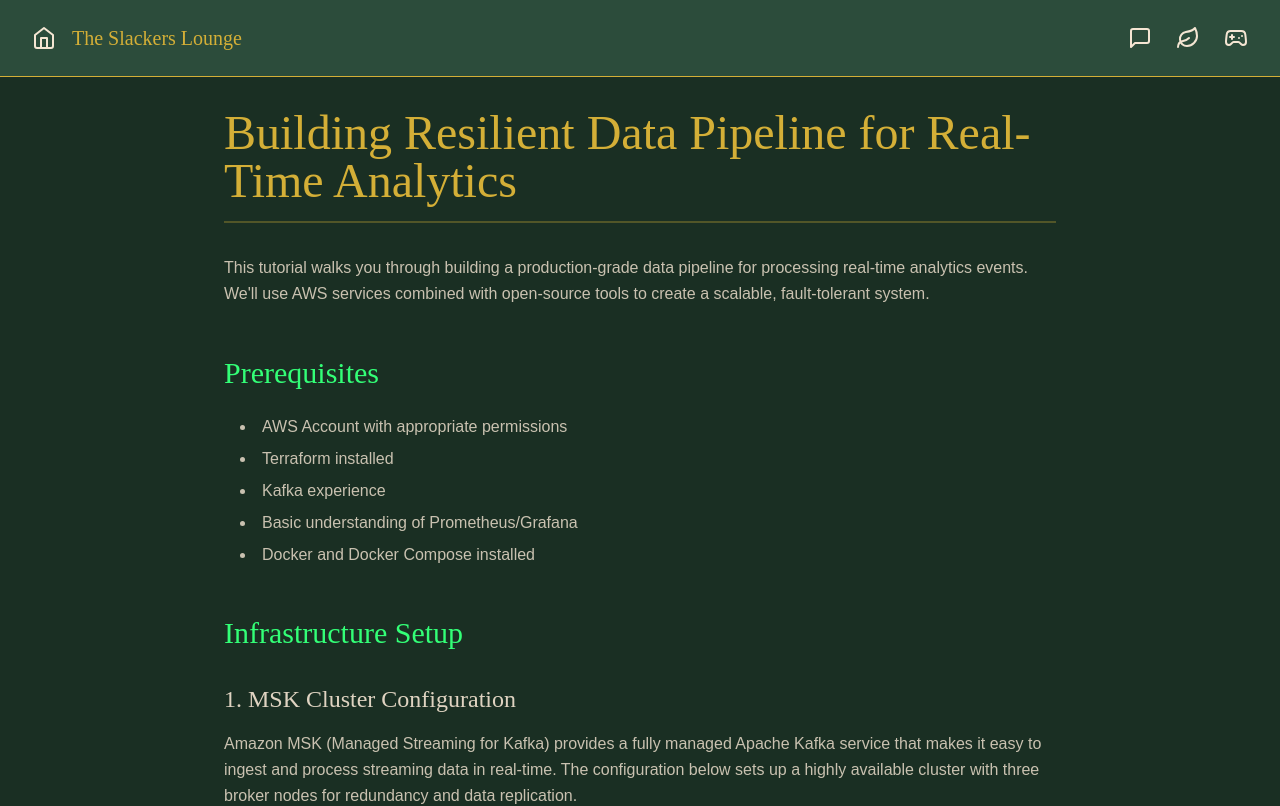
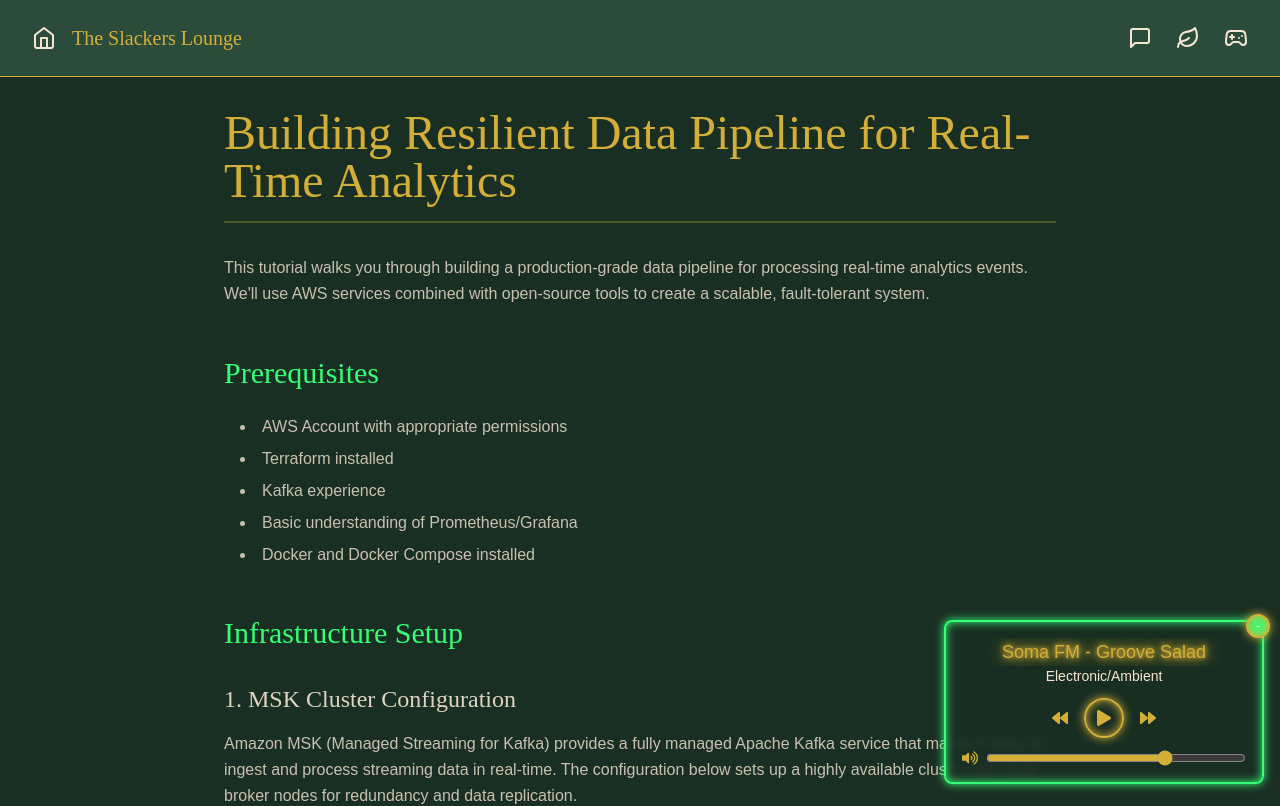
Before and after one commit to dsmflow/theslackerslounge, a React (Vite) app: page /tutorials/data-pipeline in a window 1280 px wide. Shown: the top 806 px of the page. Built offline with nearby package versions, Linux system fonts and the light colour scheme; no server answers; a web font is replaced by a local one; what monaco-editor would draw is missing.

Commit message:
feat: add floating jukebox component with SomaFM streams and fix 404 routing

```diff
--- a/package.json
+++ b/package.json
@@ -26,6 +26,7 @@
     "openai": "^4.29.0",
     "react": "^18.3.1",
     "react-dom": "^18.3.1",
+    "react-icons": "^5.4.0",
     "react-markdown": "^9.0.1",
     "react-router-dom": "^6.22.3",
     "react-syntax-highlighter": "^15.5.0",
--- a/src/App.tsx
+++ b/src/App.tsx
@@ -10,6 +10,7 @@ import AIPong from './components/AIPong';
 import Snake from './components/Snake';
 import TowerDefense from './components/TowerDefense';
 import TutorialPage from './components/TutorialPage';
+import Jukebox from './components/Jukebox';
 import { initializeCache } from './utils/imageCache';
 import { initializeModelLoader } from './utils/modelLoader';
 
@@ -20,7 +21,7 @@ initializeModelLoader();
 const App: React.FC = () => {
   return (
     <Router>
-      <div className="flex flex-col min-h-screen">
+      <div className="flex flex-col min-h-screen bg-dark text-cream">
         <Header />
         <main className="flex-grow">
           <Routes>
@@ -35,6 +36,7 @@ const App: React.FC = () => {
           </Routes>
         </main>
         <Footer />
+        <Jukebox />
       </div>
     </Router>
   );
--- /dev/null
+++ b/src/components/Jukebox.tsx
@@ -0,0 +1,191 @@
+import React, { useState, useRef, useEffect } from 'react';
+import { FaPlay, FaPause, FaForward, FaBackward, FaVolumeUp, FaVolumeMute } from 'react-icons/fa';
+
+// Radio stations playlist
+const initialPlaylist = [
+  {
+    id: 1,
+    title: "Soma FM - Groove Salad",
+    artist: "Electronic/Ambient",
+    url: "https://ice1.somafm.com/groovesalad-128-mp3",
+    isStream: true
+  },
+  {
+    id: 2,
+    title: "Soma FM - Space Station",
+    artist: "Space Music",
+    url: "https://ice1.somafm.com/spacestation-128-mp3",
+    isStream: true
+  },
+  {
+    id: 3,
+    title: "Soma FM - Drone Zone",
+    artist: "Atmospheric Ambient",
+    url: "https://ice1.somafm.com/dronezone-128-mp3",
+    isStream: true
+  },
+  {
+    id: 4,
+    title: "Soma FM - DEF CON",
+    artist: "Dark Electronica",
+    url: "https://ice1.somafm.com/defcon-128-mp3",
+    isStream: true
+  }
+];
+
+const Jukebox: React.FC = () => {
+  const [playlist] = useState(initialPlaylist);
+  const [currentTrack, setCurrentTrack] = useState(0);
+  const [isPlaying, setIsPlaying] = useState(false);
+  const [isMuted, setIsMuted] = useState(false);
+  const [volume, setVolume] = useState(0.7);
+  const [isMinimized, setIsMinimized] = useState(false);
+  const [isLoading, setIsLoading] = useState(false);
+  const audioRef = useRef<HTMLAudioElement>(null);
+
+  const togglePlay = async () => {
+    if (audioRef.current) {
+      try {
+        setIsLoading(true);
+        if (isPlaying) {
+          audioRef.current.pause();
+        } else {
+          await audioRef.current.play();
+        }
+        setIsPlaying(!isPlaying);
+      } catch (error) {
+        console.error('Error playing stream:', error);
+      } finally {
+        setIsLoading(false);
+      }
+    }
+  };
+
+  const toggleMute = () => {
+    if (audioRef.current) {
+      audioRef.current.muted = !isMuted;
+      setIsMuted(!isMuted);
+    }
+  };
+
+  const handleVolumeChange = (e: React.ChangeEvent<HTMLInputElement>) => {
+    const newVolume = parseFloat(e.target.value);
+    setVolume(newVolume);
+    if (audioRef.current) {
+      audioRef.current.volume = newVolume;
+    }
+  };
+
+  const playNext = () => {
+    if (audioRef.current) {
+      audioRef.current.pause();
+      setIsPlaying(false);
+    }
+    setCurrentTrack((prev) => (prev + 1) % playlist.length);
+  };
+
+  const playPrevious = () => {
+    if (audioRef.current) {
+      audioRef.current.pause();
+      setIsPlaying(false);
+    }
+    setCurrentTrack((prev) => (prev - 1 + playlist.length) % playlist.length);
+  };
+
+  const toggleMinimize = () => {
+    setIsMinimized(!isMinimized);
+  };
+
+  useEffect(() => {
+    if (audioRef.current) {
+      audioRef.current.volume = volume;
+    }
+  }, [currentTrack]);
+
+  return (
+    <div className={`fixed bottom-4 right-4 z-50 transition-all duration-300 ${isMinimized ? 'w-12 h-12' : 'w-80'}`}>
+      <div className="neon-border bg-dark/90 backdrop-blur-sm rounded-lg p-4 relative">
+        {/* Minimize/Maximize button */}
+        <button
+          onClick={toggleMinimize}
+          className="absolute -top-2 -right-2 w-6 h-6 rounded-full bg-accent neon-border-gold flex items-center justify-center text-xs"
+        >
+          {isMinimized ? '+' : '-'}
+        </button>
+
+        {/* Main player content */}
+        {!isMinimized && (
+          <>
+            <div className="text-center mb-3">
+              <h3 className="text-gold neon-text-gold text-lg truncate">
+                {playlist[currentTrack].title}
+              </h3>
+              <p className="text-cream text-sm truncate">
+                {playlist[currentTrack].artist}
+              </p>
+              {isLoading && (
+                <p className="text-xs text-accent animate-pulse mt-1">
+                  Connecting to stream...
+                </p>
+              )}
+            </div>
+
+            {/* Controls */}
+            <div className="flex justify-center items-center gap-4 mb-3">
+              <button
+                onClick={playPrevious}
+                className="text-gold hover:text-accent transition-colors"
+                disabled={isLoading}
+              >
+                <FaBackward />
+              </button>
+              <button
+                onClick={togglePlay}
+                className="w-10 h-10 rounded-full neon-border-gold flex items-center justify-center text-gold hover:text-accent transition-colors"
+                disabled={isLoading}
+              >
+                {isPlaying ? <FaPause /> : <FaPlay />}
+              </button>
+              <button
+                onClick={playNext}
+                className="text-gold hover:text-accent transition-colors"
+                disabled={isLoading}
+              >
+                <FaForward />
+              </button>
+            </div>
+
+            {/* Volume control */}
+            <div className="flex items-center gap-2">
+              <button
+                onClick={toggleMute}
+                className="text-gold hover:text-accent transition-colors"
+              >
+                {isMuted ? <FaVolumeMute /> : <FaVolumeUp />}
+              </button>
+              <input
+                type="range"
+                min="0"
+                max="1"
+                step="0.01"
+                value={volume}
+                onChange={handleVolumeChange}
+                className="w-full accent-gold"
+              />
+            </div>
+          </>
+        )}
+
+        {/* Audio element */}
+        <audio
+          ref={audioRef}
+          src={playlist[currentTrack].url}
+          onEnded={playlist[currentTrack].isStream ? undefined : playNext}
+          className="hidden"
+        />
+      </div>
+    </div>
+  );
+};
+
+export default Jukebox;
```
Also changed, not shown: public/404.html (+20 -2 lines), 1 other file (tests, documents, lock files or other folders).
